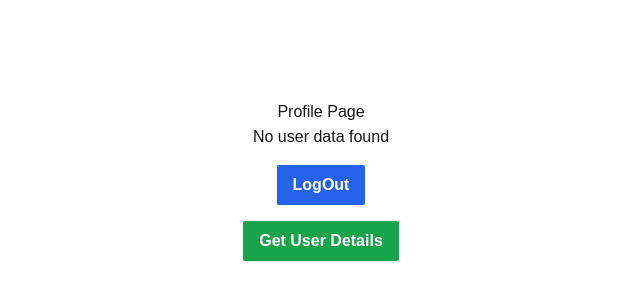
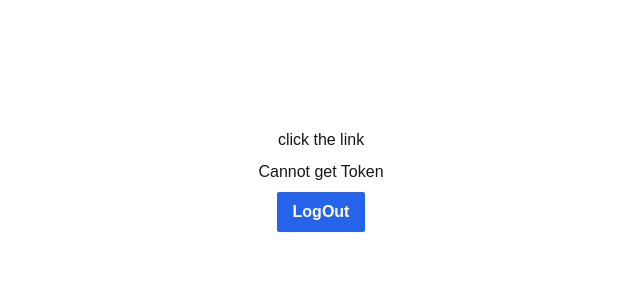
Before and after one commit to AayushGrg333/NEXT.js-Auth, a Next.js app: page /profile in a window 1280 px wide. Shown: the part 220-520 px from the top of the page, without its empty margins (319-959 px from the left). Built offline with nearby package versions, Linux system fonts and the light colour scheme; no server answers.

Commit message:
final commit

```diff
--- a/package.json
+++ b/package.json
@@ -15,8 +15,8 @@
     "mongoose": "^8.8.0",
     "next": "15.0.2",
     "nodemailer": "^6.9.16",
-    "react": "19.0.0-rc-02c0e824-20241028",
-    "react-dom": "19.0.0-rc-02c0e824-20241028",
+    "react": "^19.0.0-rc-02c0e824-20241028",
+    "react-dom": "^19.0.0-rc-02c0e824-20241028",
     "react-hot-toast": "^2.4.1",
     "uuid": "^11.0.2",
     "uuidv4": "^6.2.13"
--- a/src/app/profile/[id]/page.tsx
+++ b/src/app/profile/[id]/page.tsx
@@ -1,13 +1,53 @@
-'use client'
-import React from "react"
+"use client";
 
-const nestedProfilePage = ({params}:{ params: {id:string}}) => {
-    return(
-        <div className="flex flex-col items-center justify-center min-h-screen py-2">
-            <h1>profile page</h1>
-            <h2 className="p-3 bg-green-500 rounded text-black">{params.id}</h2>
-        </div>
-    )
+import React, { useState, useEffect } from "react";
+import axios from "axios";
+
+interface User {
+    email: string;
+    isVerified: boolean;
+    updatedAt: Date;
+    username: string;
+    verificationToken: null;
+    verificationTokenExpiry: null;
+    _id: string;
 }
 
-export default nestedProfilePage;
+const Profile: React.FC = function () {
+    const [user, setuser] = useState<User | null>(null);
+    const [error, seterror] = useState<boolean>(false);
+
+    useEffect(() => {
+        (async () => {
+            try {
+                const response = await axios({
+                    method: "get",
+                    url: "/api/users/profile",
+                });
+                setuser(response.data.data as User);
+            } catch (error) {
+                seterror(true);
+                console.error("Error while retrieving");
+            }
+        })();
+    }, []);
+
+    return (
+        <div className="h-screen w-screen flex justify-center space-y-2 flex-col items-center">
+            <div>
+            <h1>Profile:</h1>
+            <p>Username: {user?.username}</p>
+            <p>Email: {user?.email}</p>
+            <p>Verified: {user?.isVerified ? "Yes" : "No"}</p>
+            <p>Last Updated: {user?.updatedAt.toString()}</p>
+            </div>
+            {error && (
+                <div>
+                    <p>Cannot get Token</p>
+                </div>
+            )}
+        </div>
+    );
+};
+
+export default Profile;
--- a/src/app/profile/page.tsx
+++ b/src/app/profile/page.tsx
@@ -1,55 +1,53 @@
-'use client';
-import React, { useEffect, useState } from "react";
+"use client";
+
+import React, { useState, useEffect } from "react";
 import axios from "axios";
 import Link from "next/link";
 import { useRouter } from "next/navigation";
-import { toast } from "react-hot-toast";
 
-const ProfilePage: React.FC = function () {
-    const router = useRouter();
-    const [data, setData] = useState<string | null>(null);  // Make data type explicit
+const Profile: React.FC = function () {
+    const router = useRouter()
+    const [userId, setuserId] = useState<string | null>(null);
+    const [error, seterror] = useState<boolean>(false);
 
-    // Function to fetch user details
-    const getUserDetails = async () => {
-        try {
-            const response = await axios({
-                method: "post",
-                url: "/api/users/me",
-            });
-            if(!response){
-                console.log("i haven't got the data")
-            }
-            setData(response.data.data._id);  // Assuming this returns the user ID
-        } catch (error: any) {
-            console.log(error.message);
-            toast.error(error.message);
-        }
-    };
-    // Function to handle logout
     const logout = async () => {
         try {
             await axios({
                 method: "get",
                 url: '/api/users/logout'
             });
-            toast.success("Logout successful");
             router.push("/login");
         } catch (error: any) {
             console.log(error.message);
-            toast.error(error.message);
         }
     };
 
+    useEffect(() => {
+        (async () => {
+            try {
+                const response = await axios({
+                    method: "get",
+                    url: "/api/users/profile",
+                });
+                setuserId(response.data.data._id);
+            } catch (error) {
+                seterror(true);
+            }
+        })();
+    }, []);
+
     return (
-        <div className="flex flex-col items-center justify-center min-h-screen py-2">
-<h2>Profile Page</h2>
-            <hr />
-            {data ? (
-                <Link href={`/profile/${data}`}>
-                    <p className="text-blue-500 underline mt-4">{data}</p>
+        <div className="h-screen w-screen flex justify-center space-y-2 flex-col items-center">
+            <div>
+                <Link href={`/profile/${userId}`}>
+                    <p>{userId}</p>
+                    <p>click the link</p>
                 </Link>
-            ) : (
-                <p>No user data found</p>
+            </div>
+            {error && (
+                <div>
+                    <p>Cannot get Token</p>
+                </div>
             )}
             <button
                 className="bg-blue-600 mt-4 hover:bg-blue-700 text-white font-bold py-2 px-4 rounded-sm"
@@ -57,14 +55,8 @@ const ProfilePage: React.FC = function () {
             >
                 LogOut
             </button>
-            <button
-                className="bg-green-600 mt-4 hover:bg-green-700 text-white font-bold py-2 px-4 rounded-sm"
-                onClick={getUserDetails}
-            >
-                Get User Details
-            </button>
         </div>
     );
 };
 
-export default ProfilePage;
+export default Profile;
```
Also changed, not shown: src/middleware.ts (+15 -19 lines), src/app/signup/page.tsx (line endings or trailing spaces), 1 other file (tests, documents, lock files or other folders).
